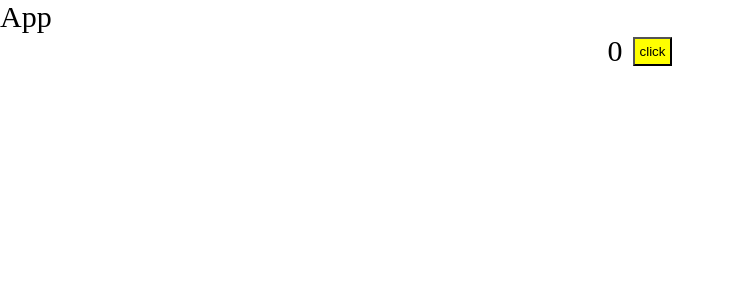
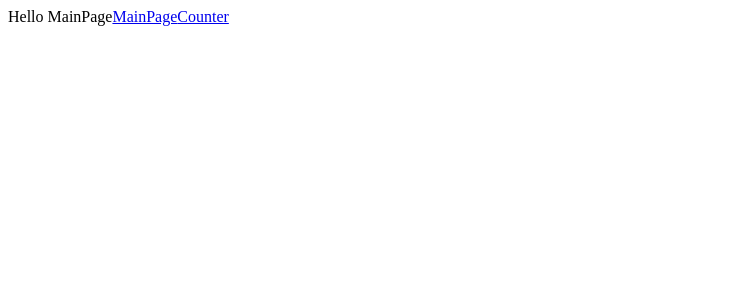
Before and after one commit to Yallovi/webpack, a React app: page / in a window 1280 px wide. Shown: the top 300 px of the page, without its empty margins (0-732 px from the left). Built offline with nearby package versions, Linux system fonts and the light colour scheme.

Commit message:
added react router, split chunk

```diff
--- a/package.json
+++ b/package.json
@@ -16,6 +16,7 @@
     "@types/node": "^20.11.24",
     "@types/react": "^18.2.63",
     "@types/react-dom": "^18.2.20",
+    "@types/react-router-dom": "^5.3.3",
     "@types/webpack": "^5.28.5",
     "@types/webpack-dev-server": "^4.7.2",
     "css-loader": "^6.10.0",
@@ -33,6 +34,7 @@
   },
   "dependencies": {
     "react": "^18.2.0",
-    "react-dom": "^18.2.0"
+    "react-dom": "^18.2.0",
+    "react-router-dom": "^6.22.3"
   }
 }
--- a/src/App.tsx
+++ b/src/App.tsx
@@ -1,14 +1,14 @@
 import {FC} from 'react'
-import {Counter} from "./components/Counter";
-import './index.scss'
+import { BrowserRouter } from 'react-router-dom'
+
+import MainRouter from './pages'
 
 const App: FC = props => {
-  const {} = props
 
-  return <div className={'app'}>
-    App
-    <Counter />
-  </div>
+  return (
+  <BrowserRouter>
+      <MainRouter />
+  </BrowserRouter>)
 
 }
 
--- a/src/components/Counter.tsx
+++ b/src/components/Counter.tsx
@@ -1,14 +1,19 @@
 import { useState} from "react";
 import s from './index.module.scss';
+import { Link } from 'react-router-dom'
 
-export const Counter = () => {
+const Counter = () => {
 	const [counter, setCounter] = useState(0)
 	console.log(counter);
 	return (
 		<div className={s.block}>
+			<Link to={'/'}>Main</Link>
+			Hello counter
 			{counter}
 			<button className={s.btn} onClick={() => setCounter(prev=> ++prev)}>click</button>
 		</div>
 
 	)
 }
+
+export default Counter;
--- a/src/index.tsx
+++ b/src/index.tsx
@@ -1,6 +1,13 @@
-import { createRoot } from 'react-dom/client';
+import { StrictMode } from 'react'
+import * as ReactDOM from "react-dom/client";
+
+import { createBrowserRouter, RouterProvider } from "react-router-dom";
 import App from "./App";
 
 
-const root = createRoot(document.getElementById('root'));
-root.render(<App />);
+
+ReactDOM.createRoot(document.getElementById("root")).render(
+  <StrictMode>
+    <App/>
+  </StrictMode>
+);
--- /dev/null
+++ b/src/pages/MainPage.tsx
@@ -0,0 +1,18 @@
+import { FC } from 'react'
+import { Link } from 'react-router-dom'
+
+interface IMainPage {}
+
+const MainPage: FC<IMainPage> = props => {
+	const {} = props
+	return <div className={'app'}>
+		Hello MainPage
+
+		<Link to={'/'}>MainPage</Link>
+		<Link to={'counter'}>Counter</Link>
+
+		</div>
+}
+
+
+export default MainPage
--- /dev/null
+++ b/src/pages/index.tsx
@@ -0,0 +1,25 @@
+import { FC, Suspense, lazy } from 'react'
+import { useRoutes, Routes } from 'react-router-dom'
+
+const Counter = lazy(() => import("../components/Counter"));
+const MainPage = lazy(() => import("./MainPage"))
+
+interface IMainRouter {}
+
+const MainRouter: FC<IMainRouter> = props => {
+
+	const routes = useRoutes([
+    {
+      path: "/",
+      element: <MainPage />
+    },
+    {
+      path: "counter",
+      element: <Counter />,
+    },
+  ]);
+
+	return <Suspense fallback={'Loading...'}>{routes}</Suspense>
+}
+
+export default MainRouter
```
Also changed, not shown: 2 other files (tests, documents, lock files or other folders).
